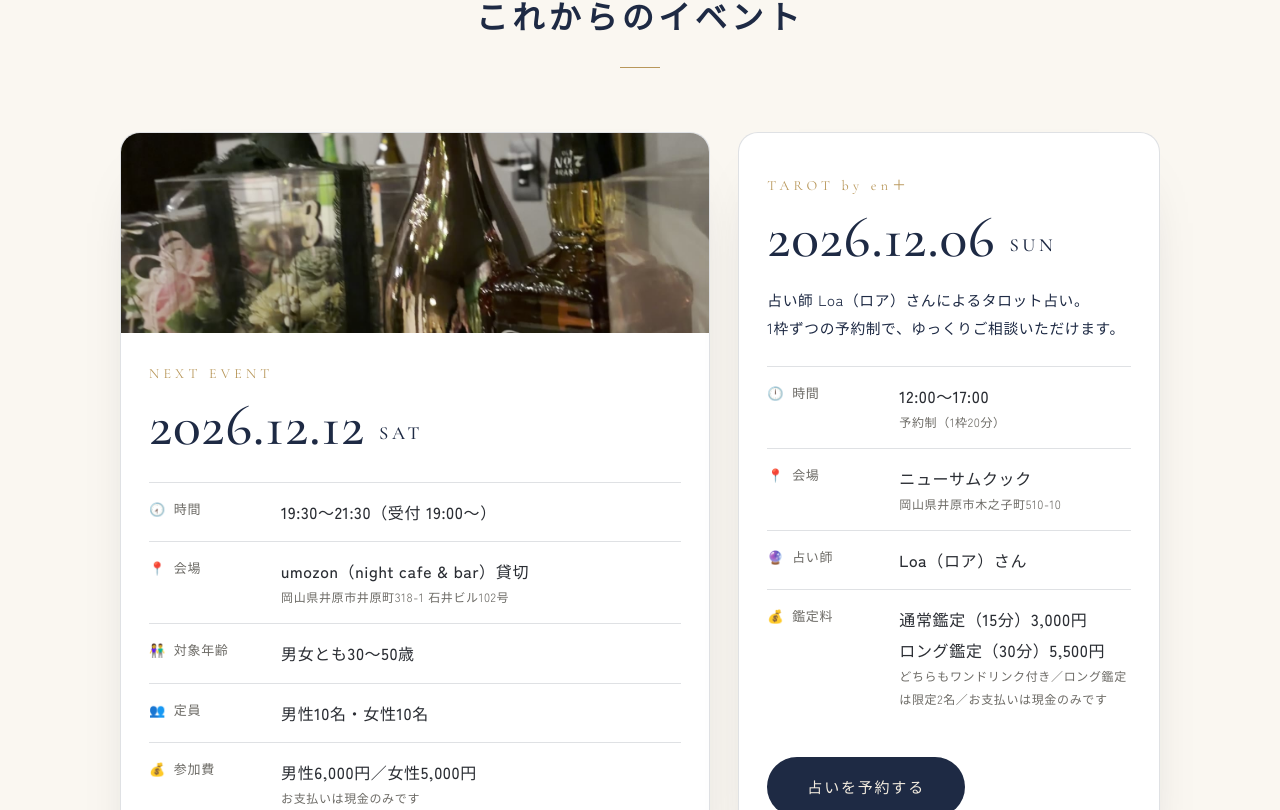
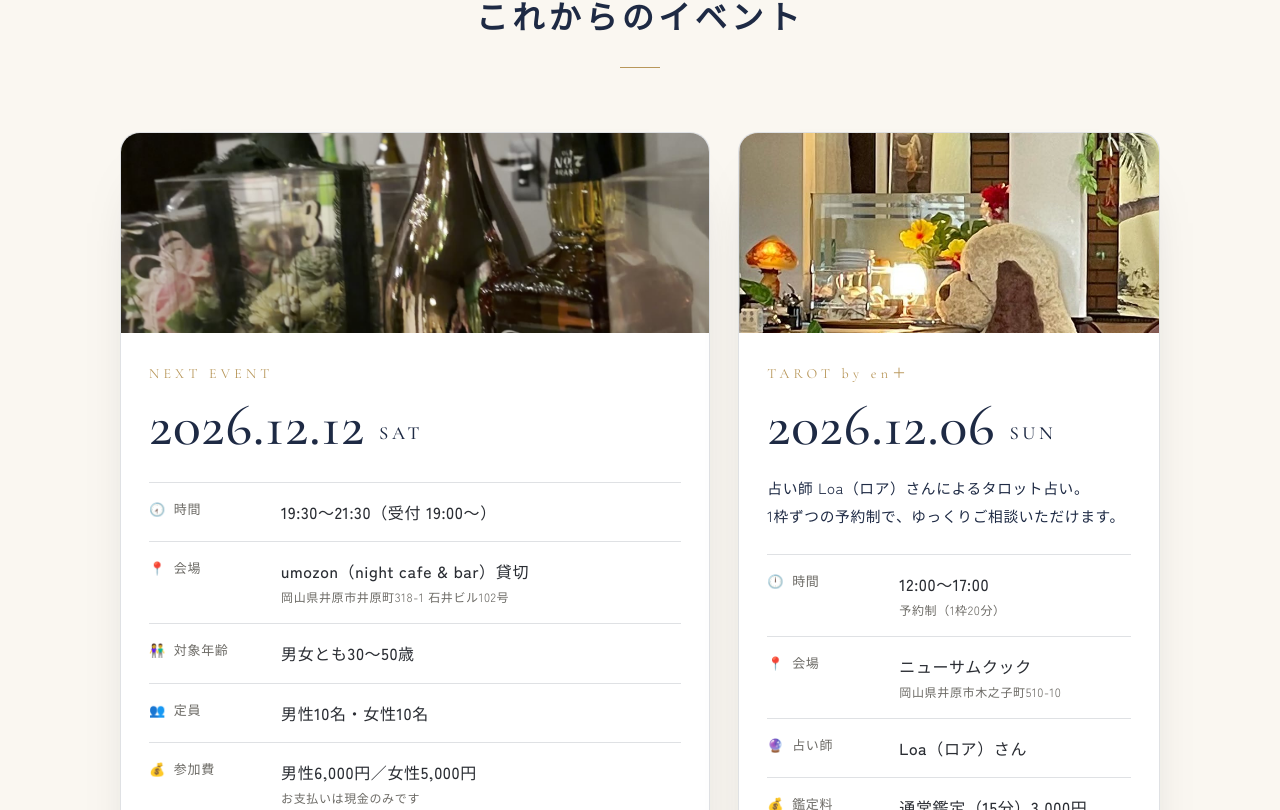
Before and after one commit to enplus-ibara/enplus-ibara.github.io, a React (Vite) app: page / in a window 1280 px wide. Shown: the part 1770-2580 px from the top of the page. Built offline with nearby package versions, Linux system fonts and the light colour scheme.

Commit message:
12/6 占いのカードにサムクックの写真を追加

```diff
--- a/src/data.js
+++ b/src/data.js
@@ -26,6 +26,7 @@ export const events = [
     label: 'TAROT by en＋',
     date: '2026.12.06',
     week: 'SUN',
+    photo: 'img/samcook_counter.jpg',
     lead: '占い師 Loa（ロア）さんによるタロット占い。\n1枠ずつの予約制で、ゆっくりご相談いただけます。',
     rows: [
       { icon: '🕛', name: '時間', value: '12:00〜17:00', sub: '予約制（1枠20分）' },
```
Also changed, not shown: public/img/samcook_counter.jpg (added).
